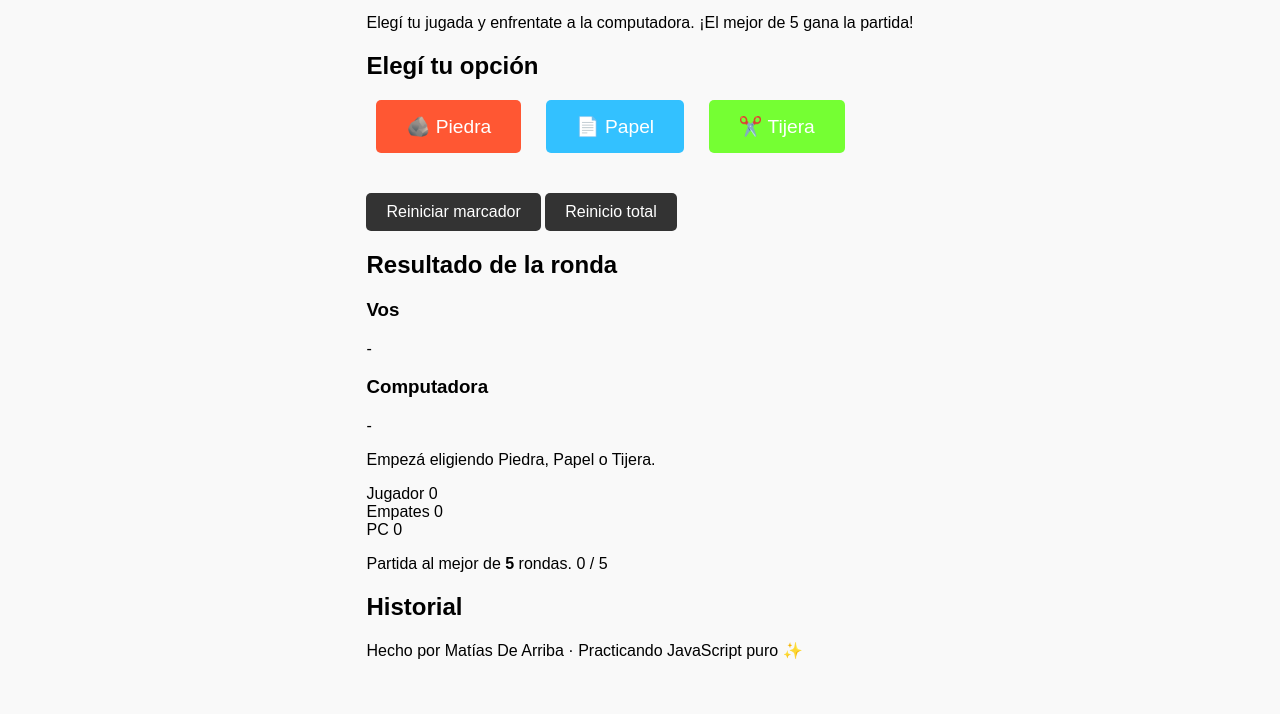
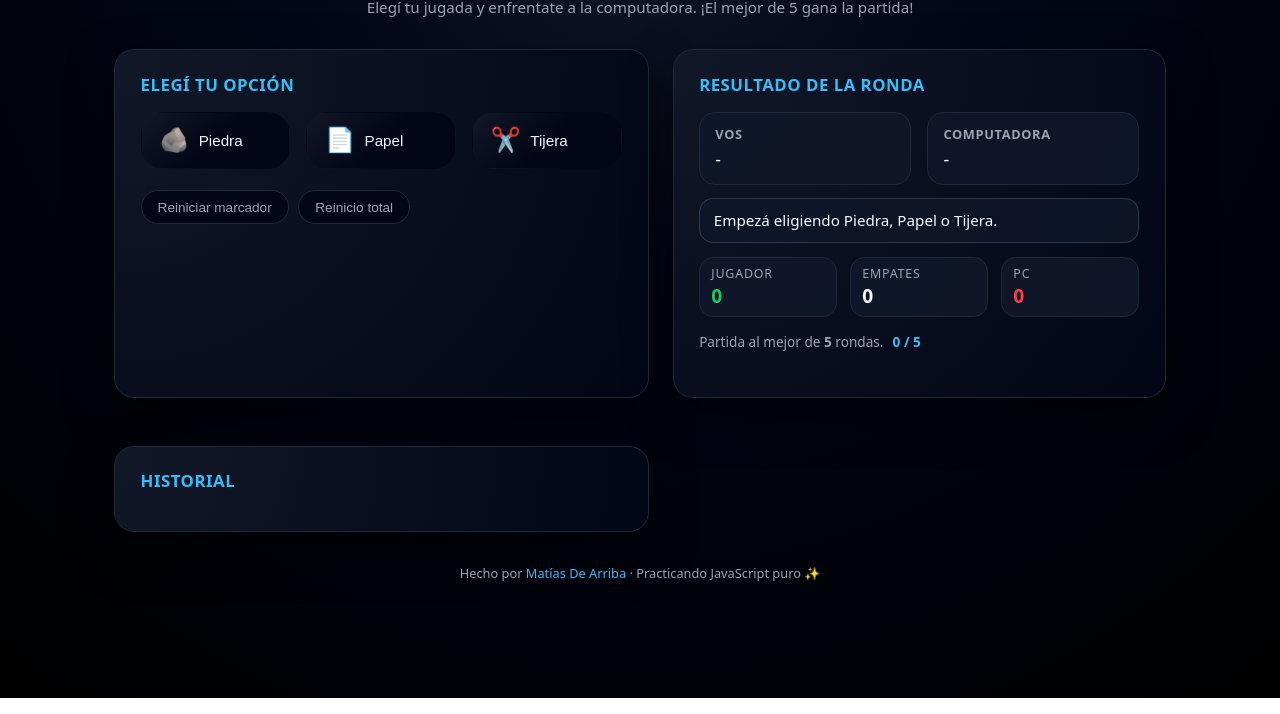
Before and after one commit to MatiasDeArriba/piedra-papel-tijera, a plain HTML site: page index.html in a window 1280 px wide. Shown: the part 102-816 px from the top of the page. Drawn offline with Linux system fonts and the light colour scheme.

Commit message:
para mejorar el diseño y el estilo
Los estilos actualizados para diseño, botones y elementos del jueguito.

```diff
--- a/styles.css
+++ b/styles.css
@@ -1,73 +1,347 @@
-body {
-  display: flex;
-  flex-direction: column;
-  align-items: center;
-  justify-content: center;
-  height: 100vh;
-  background-color: #f9f9f9;
-  font-family: Arial, sans-serif;
+/* =========================
+   Estilos generales
+   ========================= */
+
+:root {
+  /* Colores base */
+  --bg: #050816;
+  --bg-card: #0f172a;
+  --primary: #22c55e;
+  --primary-soft: rgba(34, 197, 94, 0.15);
+  --danger: #ef4444;
+  --text-main: #f9fafb;
+  --text-muted: #9ca3af;
+  --border: #1f2937;
+  --accent: #38bdf8;
+
+  /* Sombras y radios */
+  --radius-lg: 1.25rem;
+  --shadow-soft: 0 18px 45px rgba(0, 0, 0, 0.55);
 }
 
-h1 {
-  margin-bottom: 20px;
-  color: #333;
+/* Reset rápido */
+*,
+*::before,
+*::after {
+  box-sizing: border-box;
+  margin: 0;
+  padding: 0;
 }
 
+body {
+  font-family: system-ui, -apple-system, BlinkMacSystemFont, "Segoe UI",
+    sans-serif;
+  background: radial-gradient(circle at top, #111827 0, #020617 35%, #000 100%);
+  color: var(--text-main);
+  min-height: 100vh;
+}
+
+/* Contenedor principal */
+.app {
+  max-width: 1100px;
+  margin: 0 auto;
+  padding: 2rem 1.5rem 3rem;
+}
+
+/* =========================
+   Header
+   ========================= */
+
+.header {
+  text-align: center;
+  margin-bottom: 2rem;
+}
+
+.header h1 {
+  font-size: clamp(2.2rem, 4vw, 2.8rem);
+  letter-spacing: 0.05em;
+  background: linear-gradient(135deg, #22c55e, #38bdf8, #a855f7);
+  -webkit-background-clip: text;
+  color: transparent;
+  margin-bottom: 0.4rem;
+}
+
+.subtitle {
+  color: var(--text-muted);
+  font-size: 0.95rem;
+}
+
+/* =========================
+   Layout del juego
+   ========================= */
+
+.game {
+  display: grid;
+  grid-template-columns: minmax(0, 1.3fr) minmax(0, 1.2fr);
+  gap: 1.5rem;
+}
+
+@media (max-width: 880px) {
+  .game {
+    grid-template-columns: minmax(0, 1fr);
+  }
+}
+
+/* =========================
+   Panel de controles
+   ========================= */
+
+.controls,
+.results,
+.history {
+  background: radial-gradient(circle at top left, #111827, #020617);
+  border-radius: var(--radius-lg);
+  border: 1px solid var(--border);
+  box-shadow: var(--shadow-soft);
+  padding: 1.4rem 1.6rem;
+}
+
+.controls h2,
+.results h2,
+.history h2 {
+  font-size: 1.05rem;
+  margin-bottom: 1rem;
+  color: var(--accent);
+  letter-spacing: 0.03em;
+  text-transform: uppercase;
+}
+
+/* Botones de jugada */
 .choices {
-  margin-bottom: 20px;
+  display: flex;
+  gap: 1rem;
+  margin-bottom: 1.3rem;
+  flex-wrap: wrap;
 }
 
 .choice {
-  padding: 15px 30px;
-  font-size: 1.2em;
-  margin: 0 10px;
+  flex: 1 1 100px;
+  border-radius: 1.4rem;
+  border: 1px solid transparent;
+  background: linear-gradient(135deg, #111827 0, #020617 50%, #020617 100%);
+  color: var(--text-main);
+  padding: 0.85rem 1.1rem;
+  display: flex;
+  align-items: center;
+  gap: 0.6rem;
   cursor: pointer;
-  border: none;
-  border-radius: 5px;
-  transition: background-color 0.3s ease;
+  transition: transform 0.15s ease, box-shadow 0.15s ease,
+    border-color 0.15s ease, background 0.2s ease;
+  font-size: 0.95rem;
 }
 
-.choice[data-choice="piedra"] {
-  background-color: #ff5733;
-  color: white;
+.choice .emoji {
+  font-size: 1.5rem;
 }
 
-.choice[data-choice="papel"] {
-  background-color: #33c1ff;
-  color: white;
-}
-
-.choice[data-choice="tijera"] {
-  background-color: #75ff33;
-  color: white;
+.choice .label {
+  font-weight: 500;
 }
 
 .choice:hover {
-  opacity: 0.8;
+  transform: translateY(-2px) scale(1.01);
+  box-shadow: 0 16px 35px rgba(0, 0, 0, 0.6);
+  border-color: var(--primary);
 }
 
-.result {
-  margin: 20px 0;
-  font-size: 1.5em;
-  color: #333;
+.choice:active {
+  transform: translateY(1px) scale(0.99);
 }
 
-.hidden {
-  display: none;
+/* Botones secundarios */
+.game-actions {
+  display: flex;
+  flex-wrap: wrap;
+  gap: 0.6rem;
 }
 
-button {
-  margin-top: 20px;
-  padding: 10px 20px;
-  font-size: 1em;
+.secondary-btn {
+  border-radius: 999px;
+  border: 1px solid var(--border);
+  background: #020617;
+  color: var(--text-muted);
+  padding: 0.55rem 1rem;
+  font-size: 0.85rem;
   cursor: pointer;
-  border: none;
-  border-radius: 5px;
-  background-color: #333;
-  color: white;
-  transition: background-color 0.3s ease;
+  transition: background 0.15s ease, color 0.15s ease, border-color 0.15s ease;
 }
 
-button:hover {
-  background-color: #555;
+.secondary-btn:hover {
+  background: rgba(15, 23, 42, 0.8);
+  color: var(--text-main);
+  border-color: var(--accent);
 }
+
+.secondary-btn--danger:hover {
+  border-color: var(--danger);
+  color: #fecaca;
+}
+
+/* =========================
+   Panel de resultados
+   ========================= */
+
+.current-round {
+  display: grid;
+  grid-template-columns: repeat(2, minmax(0, 1fr));
+  gap: 1rem;
+  margin-bottom: 0.8rem;
+}
+
+.round-choice {
+  padding: 0.75rem 0.95rem;
+  border-radius: 1rem;
+  background: rgba(15, 23, 42, 0.9);
+  border: 1px solid var(--border);
+}
+
+.round-choice h3 {
+  font-size: 0.8rem;
+  text-transform: uppercase;
+  letter-spacing: 0.05em;
+  color: var(--text-muted);
+  margin-bottom: 0.25rem;
+}
+
+.round-choice__value {
+  font-size: 1.1rem;
+  min-height: 1.6rem;
+}
+
+/* Mensaje de la ronda */
+.round-message {
+  font-size: 0.95rem;
+  margin-bottom: 0.9rem;
+  padding: 0.7rem 0.85rem;
+  border-radius: 0.9rem;
+  background: rgba(15, 23, 42, 0.85);
+  border: 1px solid rgba(148, 163, 184, 0.25);
+}
+
+/* Marcador */
+.scoreboard {
+  display: grid;
+  grid-template-columns: repeat(3, minmax(0, 1fr));
+  gap: 0.8rem;
+  margin-bottom: 0.9rem;
+}
+
+.score {
+  background: rgba(15, 23, 42, 0.95);
+  border-radius: 0.9rem;
+  border: 1px solid var(--border);
+  padding: 0.45rem 0.7rem;
+}
+
+.score__label {
+  display: block;
+  font-size: 0.78rem;
+  letter-spacing: 0.06em;
+  text-transform: uppercase;
+  color: var(--text-muted);
+}
+
+.score__value {
+  font-size: 1.2rem;
+  font-weight: 600;
+}
+
+.score:first-child .score__value {
+  color: var(--primary);
+}
+
+.score:last-child .score__value {
+  color: var(--danger);
+}
+
+/* Estado de la partida */
+.match-status {
+  font-size: 0.85rem;
+  color: var(--text-muted);
+}
+
+#round-counter {
+  margin-left: 0.35rem;
+  color: var(--accent);
+  font-weight: 600;
+}
+
+.match-message {
+  margin-top: 0.3rem;
+  min-height: 1.2rem;
+}
+
+/* Estilos cuando alguien gana la partida */
+.match-message--win {
+  color: var(--primary);
+}
+
+.match-message--lose {
+  color: var(--danger);
+}
+
+.match-message--draw {
+  color: var(--accent);
+}
+
+/* =========================
+   Historial
+   ========================= */
+
+.history {
+  margin-top: 1.5rem;
+}
+
+.history-list {
+  list-style: none;
+  max-height: 220px;
+  overflow-y: auto;
+  padding-right: 0.4rem;
+}
+
+.history-item {
+  font-size: 0.86rem;
+  padding: 0.45rem 0.6rem;
+  border-radius: 0.7rem;
+  background: rgba(15, 23, 42, 0.9);
+  border: 1px solid rgba(31, 41, 55, 0.8);
+  margin-bottom: 0.4rem;
+  display: flex;
+  justify-content: space-between;
+  gap: 0.7rem;
+}
+
+.history-item span {
+  white-space: nowrap;
+}
+
+.history-item__round {
+  color: var(--text-muted);
+}
+
+.history-item__result--win {
+  color: var(--primary);
+}
+
+.history-item__result--lose {
+  color: var(--danger);
+}
+
+.history-item__result--draw {
+  color: var(--accent);
+}
+
+/* =========================
+   Footer
+   ========================= */
+
+.footer {
+  margin-top: 2rem;
+  text-align: center;
+  font-size: 0.8rem;
+  color: var(--text-muted);
+}
+
+.highlight {
+  color: var(--accent);
+}
```
